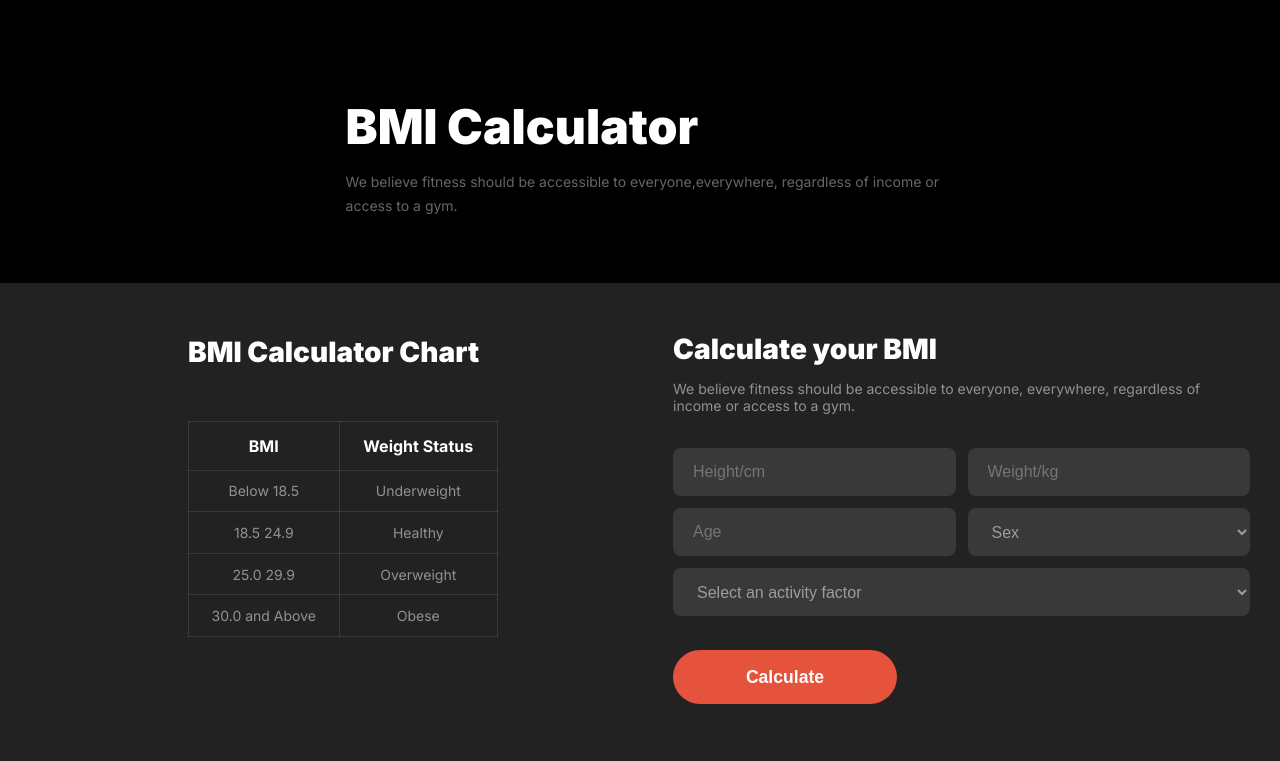
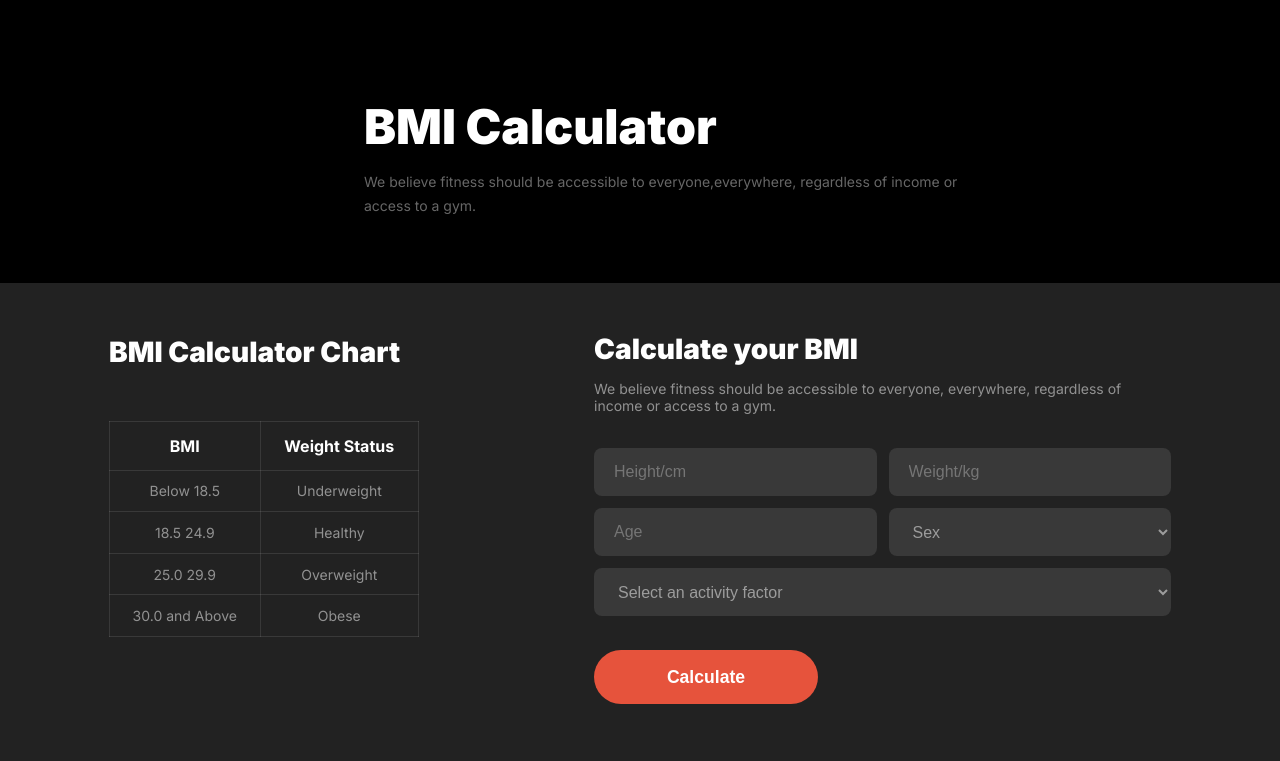
Before and after one commit to Walid-3105/assignment-2-responsible, a plain HTML site: page index.html in a window 1280 px wide. Shown: the part 1659-2420 px from the top of the page. Drawn offline with Linux system fonts and the light colour scheme; a web font is replaced by a local one.

Commit message:
change some code for responsible

```diff
--- a/styles/style.css
+++ b/styles/style.css
@@ -334,7 +334,7 @@ p {
 
 .calculator-header {
     margin-bottom: 65px;
-    margin-left: 27%;
+    margin-left: 364px;
 }
 
 .calculator-body,
@@ -350,10 +350,9 @@ footer {
 }
 
 .calculator {
-    margin: 52px 0px 133px 188px;
+    margin: 52px 0px 133px auto;
 
 }
-
 
 .table {
     width: 310px;
@@ -383,8 +382,8 @@ tr>td {
 
 
 .bmi {
-    margin: 49px 160px 52px 175px;
-    /* margin-top: 49px; */
+    margin: 49px auto 52px 175px;
+    /* padding: 49px 160px 52px 175px; */
     width: 577px;
     height: 386px;
 }
@@ -451,7 +450,7 @@ tr>td {
 .team-footer {
     width: 1060px;
     height: 604px;
-    margin: 58px 170px 88px 170px;
+    margin: 58px auto 88px auto;
     border-radius: 18px;
     background: rgba(255, 255, 255, 0.1);
 }
@@ -825,7 +824,7 @@ hr {
     .team-footer {
         width: 353px;
         height: 1188px;
-        margin: 37px 20px 66px 20px;
+        margin: 37px auto 66px auto;
     }
 
     .none {
@@ -846,8 +845,10 @@ hr {
         letter-spacing: 0.3px;
         margin-bottom: 30px;
     }
+
     hr {
         margin: 10px 20px 30px 20px;
     }
+
     /* Footer Contact section end here */
 }
```
